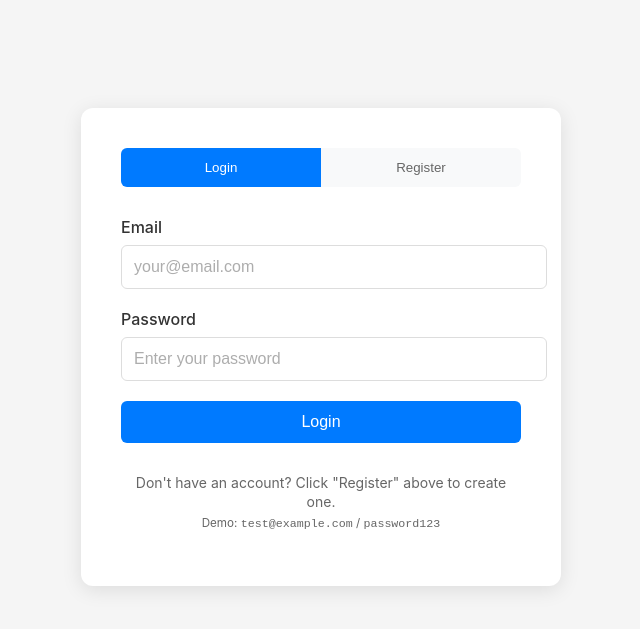
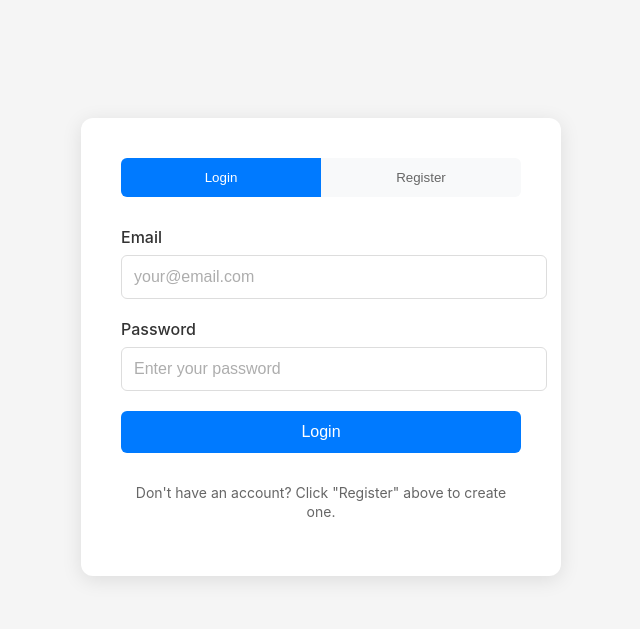
Before and after one commit to idlebit1/runstrong-api, a website: page public/index.html in a window 1280 px wide. Shown: the part 125-754 px from the top of the page, without its empty margins (319-959 px from the left). Drawn offline with Linux system fonts and the light colour scheme.

Commit message:
remove demo un/pw

```diff
--- a/public/index.html
+++ b/public/index.html
@@ -645,8 +645,7 @@
                 </div>
                 <button type="submit" class="auth-button">Login</button>
                 <div id="login-error" class="error" style="display: none;"></div>
-                <p class="auth-hint">Don't have an account? Click "Register" above to create one.<br>
-                <small>Demo: <code>test@example.com</code> / <code>password123</code></small></p>
+                <p class="auth-hint">Don't have an account? Click "Register" above to create one.</p>
             </form>
 
             <!-- Register Form -->
```
